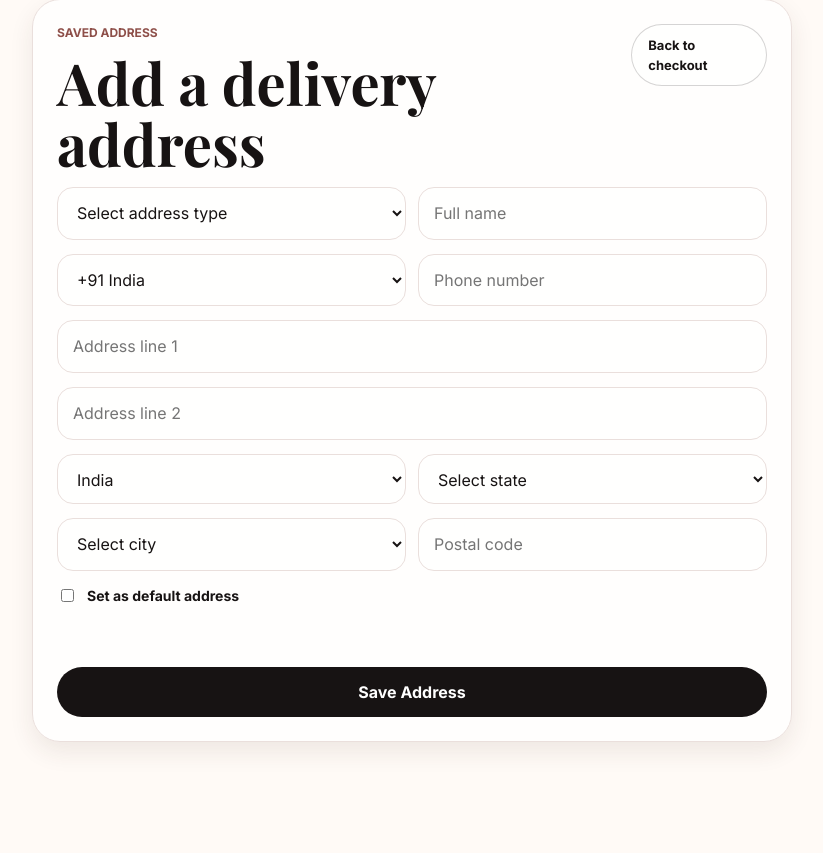
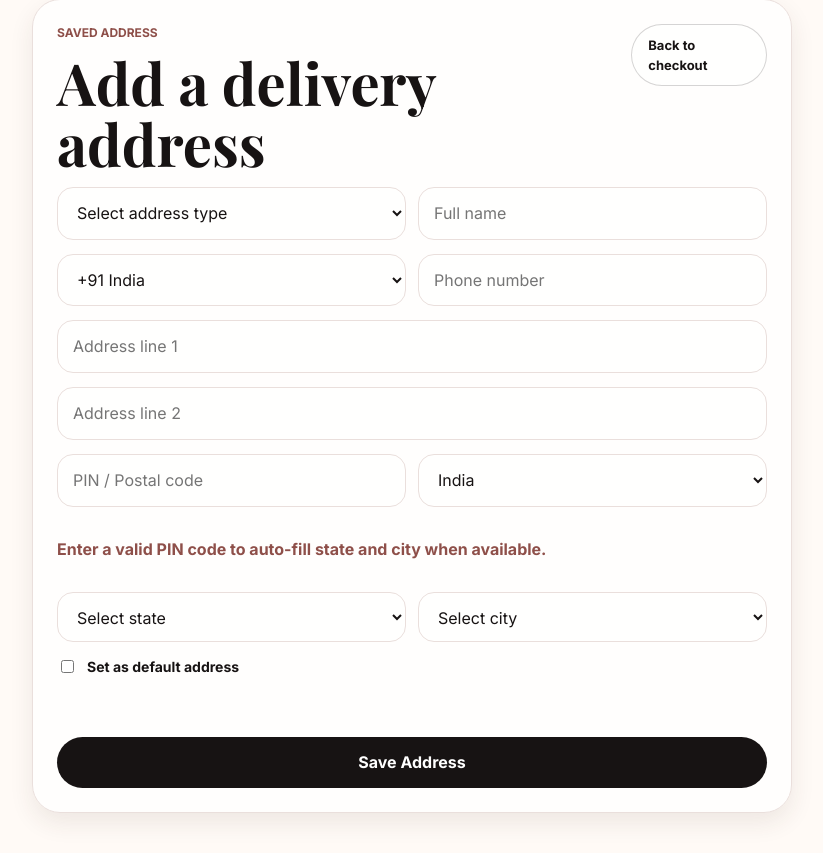
Before and after one commit to sirajkhan776/anaacoss, a Django app: template templates/account/address_form.html in a window 1280 px wide. Shown: the part 420-1273 px from the top of the page, without its empty margins (228-1051 px from the left). Before the commit the page ends 1169 px from the top, so only its background shows below. Run offline with Django 5.2, Linux system fonts and the light colour scheme; the template is opened without the code that fills it, so the values that code supplies are empty; some libraries are stand-ins or nearby versions.

```diff
--- a/static/js/storefront.js
+++ b/static/js/storefront.js
@@ -1211,6 +1211,16 @@ const Storefront = (() => {
     select.innerHTML = options.join("");
   }
 
+  function locationDataForCountry(country, fallbackState = "", fallbackCity = "") {
+    const data = { ...(ADDRESS_LOCATION_DATA[country] || {}) };
+    if (fallbackState) {
+      const cities = data[fallbackState] ? [...data[fallbackState]] : [];
+      if (fallbackCity && !cities.includes(fallbackCity)) cities.push(fallbackCity);
+      data[fallbackState] = cities;
+    }
+    return data;
+  }
+
   function syncAddressLocationFields(form, values = {}) {
     if (!form) return;
     const countryField = form.elements.namedItem("country");
@@ -1218,10 +1228,11 @@ const Storefront = (() => {
     const cityField = form.elements.namedItem("city");
     const selectedCountry = values.country || countryField?.value || "India";
     if (countryField) countryField.value = selectedCountry;
-    const states = Object.keys(ADDRESS_LOCATION_DATA[selectedCountry] || {});
+    const countryData = locationDataForCountry(selectedCountry, values.state || "", values.city || "");
+    const states = Object.keys(countryData);
     setSelectOptions(stateField, states, "Select state", values.state || stateField?.dataset.initialValue || "");
     const selectedState = values.state || stateField?.value || "";
-    const cities = ADDRESS_LOCATION_DATA[selectedCountry]?.[selectedState] || [];
+    const cities = countryData[selectedState] || [];
     setSelectOptions(cityField, cities, "Select city", values.city || cityField?.dataset.initialValue || "");
   }
 
@@ -1258,8 +1269,64 @@ const Storefront = (() => {
     syncAddressLocationFields(form);
     const countryField = form.elements.namedItem("country");
     const stateField = form.elements.namedItem("state");
+    const pincodeField = form.elements.namedItem("postal_code");
+    const pincodeMessage = form.querySelector("[data-pincode-message]");
     countryField?.addEventListener("change", () => syncAddressLocationFields(form, { country: countryField.value }));
     stateField?.addEventListener("change", () => syncAddressLocationFields(form, { country: countryField?.value, state: stateField.value }));
+
+    const setPincodeMessage = (message = "") => {
+      if (pincodeMessage) pincodeMessage.textContent = message;
+    };
+
+    let pincodeTimer = null;
+    let pincodeAbortController = null;
+    const lookupPincode = async () => {
+      const country = String(countryField?.value || "India");
+      const rawCode = String(pincodeField?.value || "").trim();
+      const pincode = rawCode.replace(/\D/g, "");
+      if (!pincodeField) return;
+      if (country !== "India") {
+        setPincodeMessage("PIN auto-fill is available for India. Choose state and city manually for other countries.");
+        return;
+      }
+      if (pincode.length < 6) {
+        setPincodeMessage("Enter a 6-digit PIN code to auto-fill state and city.");
+        return;
+      }
+      pincodeAbortController?.abort();
+      pincodeAbortController = new AbortController();
+      setPincodeMessage("Looking up PIN code...");
+      try {
+        const response = await fetch(`https://api.postalpincode.in/pincode/${pincode}`, {
+          signal: pincodeAbortController.signal,
+        });
+        const payload = await response.json().catch(() => []);
+        const result = payload?.[0] || {};
+        const offices = Array.isArray(result.PostOffice) ? result.PostOffice : [];
+        if (result.Status !== "Success" || !offices.length) {
+          setPincodeMessage("PIN code lookup was unavailable. Please choose state and city manually.");
+          return;
+        }
+        const primaryOffice = offices[0];
+        const nextState = primaryOffice.State || "";
+        const nextCity = primaryOffice.District || primaryOffice.Block || primaryOffice.Name || "";
+        syncAddressLocationFields(form, {
+          country: "India",
+          state: nextState,
+          city: nextCity,
+        });
+        setPincodeMessage(`Detected ${nextCity}${nextState ? `, ${nextState}` : ""} from PIN code.`);
+      } catch (error) {
+        if (error?.name === "AbortError") return;
+        setPincodeMessage("PIN lookup could not complete. Please choose state and city manually.");
+      }
+    };
+
+    pincodeField?.addEventListener("input", () => {
+      if (pincodeTimer) window.clearTimeout(pincodeTimer);
+      pincodeTimer = window.setTimeout(lookupPincode, 500);
+    });
+    pincodeField?.addEventListener("blur", lookupPincode);
   }
 
   async function navigate(url, push = true) {
--- a/templates/account/address_form.html
+++ b/templates/account/address_form.html
@@ -43,17 +43,18 @@
     <input class="lux-input" name="line1" placeholder="Address line 1" value="{% if address_record %}{{ address_record.line1 }}{% endif %}" required>
     <input class="lux-input" name="line2" placeholder="Address line 2" value="{% if address_record %}{{ address_record.line2 }}{% endif %}">
     <div class="form-grid">
+      <input class="lux-input" name="postal_code" placeholder="PIN / Postal code" value="{% if address_record %}{{ address_record.postal_code }}{% endif %}" data-address-pincode required>
       <select class="lux-input" name="country" data-address-country required>
         <option value="India" {% if not address_record or address_record.country == 'India' %}selected{% endif %}>India</option>
         <option value="United States" {% if address_record and address_record.country == 'United States' %}selected{% endif %}>United States</option>
         <option value="United Kingdom" {% if address_record and address_record.country == 'United Kingdom' %}selected{% endif %}>United Kingdom</option>
         <option value="United Arab Emirates" {% if address_record and address_record.country == 'United Arab Emirates' %}selected{% endif %}>United Arab Emirates</option>
       </select>
+    </div>
+    <p class="form-note" data-pincode-message>Enter a valid PIN code to auto-fill state and city when available.</p>
+    <div class="form-grid">
       <select class="lux-input" name="state" data-address-state data-initial-value="{% if address_record %}{{ address_record.state }}{% endif %}" required></select>
-    </div>
-    <div class="form-grid">
       <select class="lux-input" name="city" data-address-city data-initial-value="{% if address_record %}{{ address_record.city }}{% endif %}" required></select>
-      <input class="lux-input" name="postal_code" placeholder="Postal code" value="{% if address_record %}{{ address_record.postal_code }}{% endif %}" required>
     </div>
     <label class="profile-address-default">
       <input type="checkbox" name="is_default" {% if address_record and address_record.is_default %}checked{% endif %}>
```
Also changed, not shown: templates/account/dashboard.html (+4 -3 lines).
